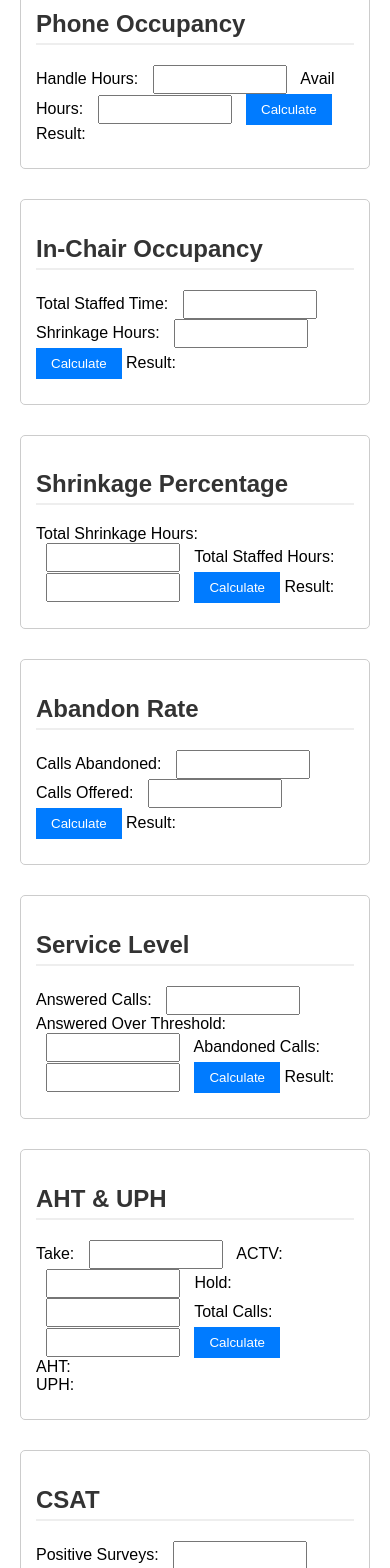
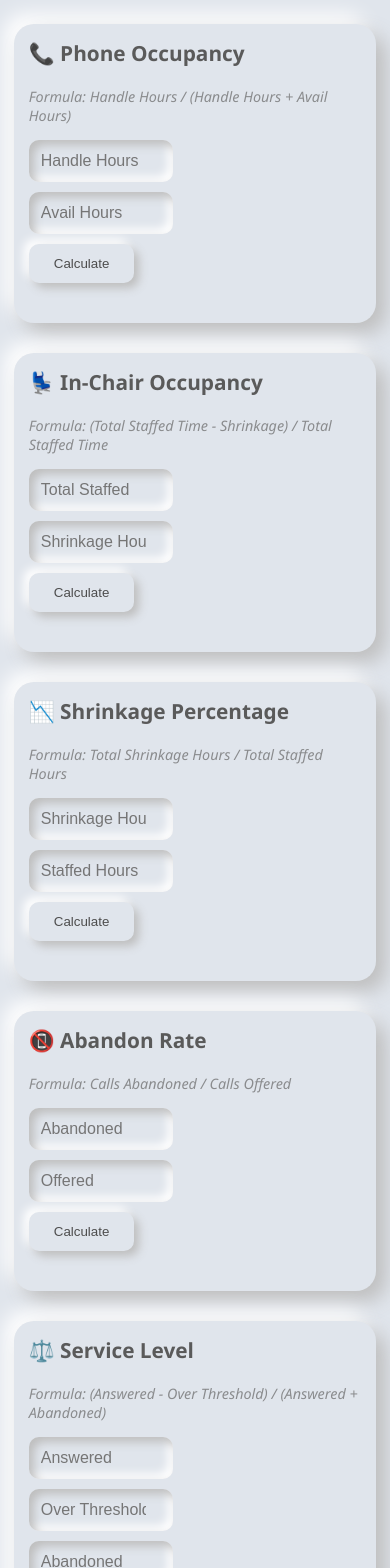
Before and after one commit to riyowna/Productivity, a plain HTML site: page index.html in a window 390 px wide. Shown: the part 143-1711 px from the top of the page. Drawn offline with Linux system fonts and the light colour scheme.

Commit message:
Update index.html

```diff
--- a/index.html
+++ b/index.html
@@ -4,14 +4,105 @@
     <meta charset="UTF-8">
     <title>Productivity Metrics Calculator</title>
     <style>
-        body { font-family: Arial, sans-serif; margin: 20px; }
-        .calculator { margin-bottom: 30px; padding: 15px; border: 1px solid #ccc; border-radius: 5px; }
-        .input-group { margin: 10px 0; }
-        input { width: 120px; margin: 0 10px; padding: 5px; }
-        button { background: #007bff; color: white; border: none; padding: 8px 15px; cursor: pointer; }
-        button:hover { background: #0056b3; }
-        .result { font-weight: bold; color: #28a745; }
-        h2 { color: #333; border-bottom: 2px solid #eee; padding-bottom: 5px; }
+        body {
+            font-family: 'Segoe UI', Tahoma, Geneva, Verdana, sans-serif;
+            margin: 40px;
+            background: #e0e5ec;
+            display: flex;
+            flex-direction: column;
+            align-items: center;
+        }
+
+        h1 {
+            color: #4d4d4d;
+            margin-bottom: 40px;
+            text-shadow: 2px 2px 4px rgba(0,0,0,0.1);
+        }
+
+        .calculator {
+            margin-bottom: 30px;
+            padding: 25px;
+            border-radius: 20px;
+            background: #e0e5ec;
+            box-shadow: 10px 10px 20px #bebebe,
+                       -10px -10px 20px #ffffff;
+            width: 80%;
+            max-width: 600px;
+            position: relative;
+        }
+
+        .formula {
+            font-size: 0.9em;
+            color: #666;
+            margin: 10px 0;
+            opacity: 0.7;
+            font-style: italic;
+        }
+
+        .input-group {
+            margin: 15px 0;
+            display: flex;
+            flex-wrap: wrap;
+            align-items: center;
+            gap: 10px;
+        }
+
+        input {
+            width: 120px;
+            padding: 12px;
+            border: none;
+            border-radius: 10px;
+            background: #e0e5ec;
+            box-shadow: inset 5px 5px 10px #bebebe,
+                       inset -5px -5px 10px #ffffff;
+            color: #4d4d4d;
+            font-size: 1em;
+        }
+
+        button {
+            background: #e0e5ec;
+            color: #4d4d4d;
+            border: none;
+            padding: 12px 25px;
+            border-radius: 10px;
+            cursor: pointer;
+            box-shadow: 5px 5px 10px #bebebe,
+                       -5px -5px 10px #ffffff;
+            transition: all 0.2s ease;
+        }
+
+        button:active {
+            box-shadow: inset 5px 5px 10px #bebebe,
+                       inset -5px -5px 10px #ffffff;
+        }
+
+        .result {
+            font-weight: 600;
+            color: #4CAF50;
+            margin-left: 15px;
+            font-size: 1.1em;
+        }
+
+        h2 {
+            color: #5a5a5a;
+            margin-top: 0;
+            margin-bottom: 20px;
+            font-size: 1.3em;
+        }
+
+        @media (max-width: 600px) {
+            body {
+                margin: 20px;
+            }
+            .calculator {
+                width: 95%;
+                padding: 15px;
+            }
+            .input-group {
+                flex-direction: column;
+                align-items: flex-start;
+            }
+        }
     </style>
 </head>
 <body>
@@ -19,116 +110,128 @@
 
     <!-- Phone Occupancy -->
     <div class="calculator">
-        <h2>Phone Occupancy</h2>
+        <h2>📞 Phone Occupancy</h2>
+        <div class="formula">Formula: Handle Hours / (Handle Hours + Avail Hours)</div>
         <div class="input-group">
-            Handle Hours: <input type="number" id="handleHours">
-            Avail Hours: <input type="number" id="availHours">
+            <input type="number" id="handleHours" placeholder="Handle Hours">
+            <input type="number" id="availHours" placeholder="Avail Hours">
             <button onclick="calculatePhoneOccupancy()">Calculate</button>
-            Result: <span class="result" id="phoneOccupancyResult"></span>
+            <div class="result" id="phoneOccupancyResult"></div>
         </div>
     </div>
 
     <!-- In-Chair Occupancy -->
     <div class="calculator">
-        <h2>In-Chair Occupancy</h2>
+        <h2>💺 In-Chair Occupancy</h2>
+        <div class="formula">Formula: (Total Staffed Time - Shrinkage) / Total Staffed Time</div>
         <div class="input-group">
-            Total Staffed Time: <input type="number" id="totalStaffed">
-            Shrinkage Hours: <input type="number" id="shrinkage">
+            <input type="number" id="totalStaffed" placeholder="Total Staffed">
+            <input type="number" id="shrinkage" placeholder="Shrinkage Hours">
             <button onclick="calculateInChairOccupancy()">Calculate</button>
-            Result: <span class="result" id="inChairResult"></span>
+            <div class="result" id="inChairResult"></div>
         </div>
     </div>
 
     <!-- Shrinkage % -->
     <div class="calculator">
-        <h2>Shrinkage Percentage</h2>
+        <h2>📉 Shrinkage Percentage</h2>
+        <div class="formula">Formula: Total Shrinkage Hours / Total Staffed Hours</div>
         <div class="input-group">
-            Total Shrinkage Hours: <input type="number" id="totalShrinkage">
-            Total Staffed Hours: <input type="number" id="totalStaffedHours">
+            <input type="number" id="totalShrinkage" placeholder="Shrinkage Hours">
+            <input type="number" id="totalStaffedHours" placeholder="Staffed Hours">
             <button onclick="calculateShrinkage()">Calculate</button>
-            Result: <span class="result" id="shrinkageResult"></span>
+            <div class="result" id="shrinkageResult"></div>
         </div>
     </div>
 
     <!-- Abandon Rate -->
     <div class="calculator">
-        <h2>Abandon Rate</h2>
+        <h2>📵 Abandon Rate</h2>
+        <div class="formula">Formula: Calls Abandoned / Calls Offered</div>
         <div class="input-group">
-            Calls Abandoned: <input type="number" id="abandoned">
-            Calls Offered: <input type="number" id="offered">
+            <input type="number" id="abandoned" placeholder="Abandoned">
+            <input type="number" id="offered" placeholder="Offered">
             <button onclick="calculateAbandonRate()">Calculate</button>
-            Result: <span class="result" id="abandonRateResult"></span>
+            <div class="result" id="abandonRateResult"></div>
         </div>
     </div>
 
     <!-- Service Level -->
     <div class="calculator">
-        <h2>Service Level</h2>
+        <h2>⚖️ Service Level</h2>
+        <div class="formula">Formula: (Answered - Over Threshold) / (Answered + Abandoned)</div>
         <div class="input-group">
-            Answered Calls: <input type="number" id="answered">
-            Answered Over Threshold: <input type="number" id="overThreshold">
-            Abandoned Calls: <input type="number" id="abandonedSL">
+            <input type="number" id="answered" placeholder="Answered">
+            <input type="number" id="overThreshold" placeholder="Over Threshold">
+            <input type="number" id="abandonedSL" placeholder="Abandoned">
             <button onclick="calculateServiceLevel()">Calculate</button>
-            Result: <span class="result" id="serviceLevelResult"></span>
+            <div class="result" id="serviceLevelResult"></div>
         </div>
     </div>
 
     <!-- AHT & UPH -->
     <div class="calculator">
-        <h2>AHT & UPH</h2>
+        <h2>⏱️ AHT & UPH</h2>
+        <div class="formula">AHT: (Take + ACTV + Hold)*60 / Total Calls | UPH: Total Calls / Handle Hours</div>
         <div class="input-group">
-            Take: <input type="number" id="take">
-            ACTV: <input type="number" id="actv">
-            Hold: <input type="number" id="hold">
-            Total Calls: <input type="number" id="totalCalls">
-            <button onclick="calculateAhtUph()">Calculate</button><br>
-            AHT: <span class="result" id="ahtResult"></span><br>
-            UPH: <span class="result" id="uphResult"></span>
+            <input type="number" id="take" placeholder="Take">
+            <input type="number" id="actv" placeholder="ACTV">
+            <input type="number" id="hold" placeholder="Hold">
+            <input type="number" id="totalCalls" placeholder="Total Calls">
+            <button onclick="calculateAhtUph()">Calculate</button>
+            <div class="result">
+                AHT: <span id="ahtResult"></span><br>
+                UPH: <span id="uphResult"></span>
+            </div>
         </div>
     </div>
 
     <!-- CSAT -->
     <div class="calculator">
-        <h2>CSAT</h2>
+        <h2>😊 CSAT</h2>
+        <div class="formula">Formula: Positive Surveys / Total Surveys</div>
         <div class="input-group">
-            Positive Surveys: <input type="number" id="positive">
-            Total Surveys: <input type="number" id="totalSurveys">
+            <input type="number" id="positive" placeholder="Positive">
+            <input type="number" id="totalSurveys" placeholder="Total">
             <button onclick="calculateCSAT()">Calculate</button>
-            Result: <span class="result" id="csatResult"></span>
+            <div class="result" id="csatResult"></div>
         </div>
     </div>
 
     <!-- Productivity -->
     <div class="calculator">
-        <h2>Productivity %</h2>
+        <h2>📈 Productivity %</h2>
+        <div class="formula">Formula: Productive Hours / Total Shift Time</div>
         <div class="input-group">
-            Productive Hours: <input type="number" id="prodHours">
-            Total Shift Time: <input type="number" id="totalShift">
+            <input type="number" id="prodHours" placeholder="Productive">
+            <input type="number" id="totalShift" placeholder="Total Shift">
             <button onclick="calculateProductivity()">Calculate</button>
-            Result: <span class="result" id="productivityResult"></span>
+            <div class="result" id="productivityResult"></div>
         </div>
     </div>
 
     <!-- Absenteeism -->
     <div class="calculator">
-        <h2>Absenteeism Rate</h2>
+        <h2>⏰ Absenteeism Rate</h2>
+        <div class="formula">Formula: Lost Hours / Scheduled Hours</div>
         <div class="input-group">
-            Lost Hours: <input type="number" id="lostHours">
-            Scheduled Hours: <input type="number" id="scheduledHours">
+            <input type="number" id="lostHours" placeholder="Lost Hours">
+            <input type="number" id="scheduledHours" placeholder="Scheduled">
             <button onclick="calculateAbsenteeism()">Calculate</button>
-            Result: <span class="result" id="absenteeismResult"></span>
+            <div class="result" id="absenteeismResult"></div>
         </div>
     </div>
 
     <!-- Attrition -->
     <div class="calculator">
-        <h2>Attrition Rate</h2>
+        <h2>📉 Attrition Rate</h2>
+        <div class="formula">Formula: Attrition HC / Average(Begin HC, End HC)</div>
         <div class="input-group">
-            Attrition HC: <input type="number" id="attritionHC">
-            Beginning HC: <input type="number" id="beginHC">
-            Ending HC: <input type="number" id="endHC">
+            <input type="number" id="attritionHC" placeholder="Attrition HC">
+            <input type="number" id="beginHC" placeholder="Begin HC">
+            <input type="number" id="endHC" placeholder="End HC">
             <button onclick="calculateAttrition()">Calculate</button>
-            Result: <span class="result" id="attritionResult"></span>
+            <div class="result" id="attritionResult"></div>
         </div>
     </div>
 
```
